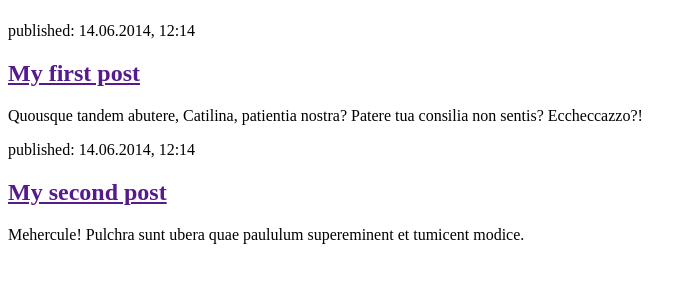
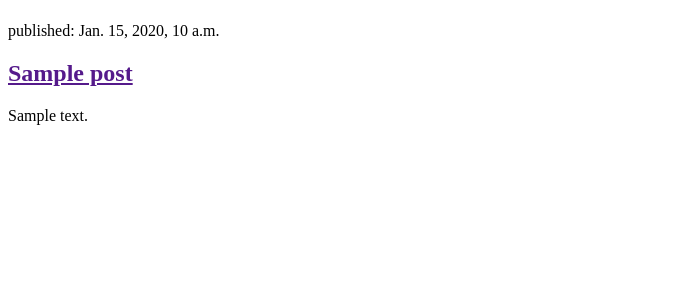
Before and after one commit to zaclown/my-first-blog, a Django app: page / in a window 1280 px wide. Shown: the part 58-358 px from the top of the page, without its empty margins (0-696 px from the left). Run offline with Django 3.2, Linux system fonts and the light colour scheme; tables that the repository leaves empty hold one stand-in row (values such as "Sample post").

Commit message:
Modified templates to display posts from database.

```diff
--- a/blog/templates/blog/post_list.html
+++ b/blog/templates/blog/post_list.html
@@ -8,16 +8,12 @@
             <h1><a href="/">Django Girls Blog</a></h1>
         </header>
 
+    {% for post in posts %}
         <article>
-            <time>published: 14.06.2014, 12:14</time>
-            <h2><a href="">My first post</a></h2>
-            <p>Quousque tandem abutere, Catilina, patientia nostra? Patere tua consilia non sentis? Eccheccazzo?!</p>
+            <time>published: {{ post.published_date }}</time>
+            <h2><a href="">{{ post.title }}</a></h2>
+            <p>{{ post.text|linebreaksbr }}</p>
         </article>
-
-        <article>
-            <time>published: 14.06.2014, 12:14</time>
-            <h2><a href="">My second post</a></h2>
-            <p>Mehercule! Pulchra sunt ubera quae paululum supereminent et tumicent modice.</p>
-        </article>
+    {% endfor %}
     </body>
 </html>
--- a/blog/views.py
+++ b/blog/views.py
@@ -1,4 +1,20 @@
+"""
+   views connect models and templates (from djangogirls tutorial)
+"""
+
 from django.shortcuts import render
+from django.utils import timezone
+from .models import Post
+
+"""
+    The dot before models means current directory
+    or current application. Both views.py and models.py are in the same directory.
+    This means we can use . and the name of the file (without .py). Then we import the name of the model (Post).
+"""
+
 
 def post_list(request):
-    return render(request, 'blog/post_list.html', {})
+    # we create a variable for our QuerySet: posts. Treat this as the name of our QuerySet.
+    # From now on we can refer to it by this name.
+    posts = Post.objects.filter(published_date__lte=timezone.now()).order_by('published_date')
+    return render(request, 'blog/post_list.html', {"posts": posts})
```
